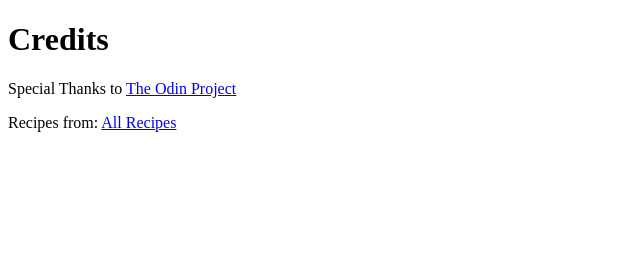
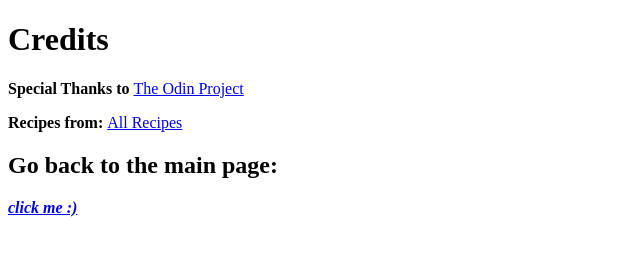
Before and after one commit to NatusAnima/odin-recipes, a plain HTML site: page extras/credits.html in a window 1280 px wide. Shown: the whole page, without its empty margins (0-640 px from the left). Drawn offline with Linux system fonts and the light colour scheme.

Commit message:
Add a go back button to Credits, and all current recipes

```diff
--- a/extras/credits.html
+++ b/extras/credits.html
@@ -8,7 +8,10 @@
 </head>
 <body>
     <h1>Credits</h1>
-    <p>Special Thanks to <a href="https://www.theodinproject.com/">The Odin Project</a></p>
-    <p>Recipes from: <a href="https://www.allrecipes.com/">All Recipes</a></p>
+    <p><strong>Special Thanks to </strong><a href="https://www.theodinproject.com/">The Odin Project</a></p>
+    <p><strong>Recipes from: </strong><a href="https://www.allrecipes.com/">All Recipes</a></p>
+
+    <h2>Go back to the main page:</h2>
+    <p><strong><em><a href="../index.html">click me :)</a></em></strong></p>
 </body>
 </html>
```
Also changed, not shown: recipes/fried-chicken.html (+3 -0 lines), recipes/lasagna.html (+3 -0 lines), recipes/roasted-potatoes.html (+3 -0 lines).
